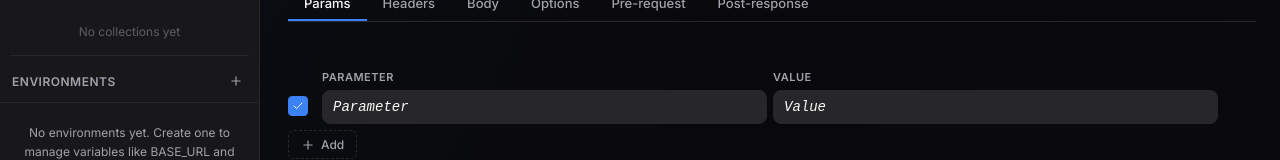
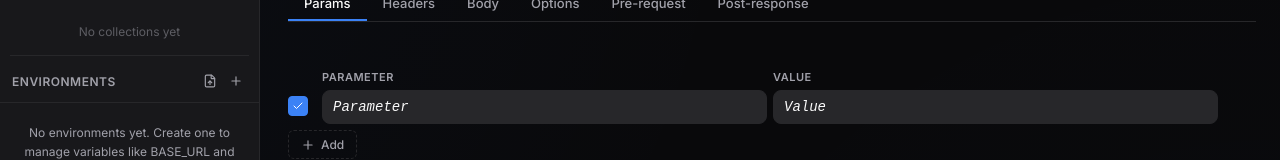
Before and after one commit to CamelDev/ultra-rpc, a React (Vite) app: page / in a window 1280 px wide. Both pictures are taken after a click on the button 232 px from the left and 773 px from the top of the page. Shown: the part 142-302 px from the top of the page. Built offline with nearby package versions, Linux system fonts and the light colour scheme.

Commit message:
Added env import

```diff
--- a/electron/preload.ts
+++ b/electron/preload.ts
@@ -31,6 +31,7 @@ contextBridge.exposeInMainWorld('ultraRpc', {
   // ===== Environments =====
   getEnvironments: () => ipcRenderer.invoke('storage:getEnvironments'),
   saveEnvironments: (envs: any[]) => ipcRenderer.invoke('storage:saveEnvironments', envs),
+  importEnvironment: () => ipcRenderer.invoke('storage:importEnvironment'),
 
   // ===== Settings =====
   getSettings: () => ipcRenderer.invoke('storage:getSettings'),
--- a/src/components/EnvironmentPanel.css
+++ b/src/components/EnvironmentPanel.css
@@ -9,6 +9,21 @@
   justify-content: space-between;
   padding: 10px 12px;
   border-bottom: 1px solid var(--border);
+}
+
+.env-panel-actions {
+  display: flex;
+  gap: 4px;
+}
+
+.env-action-btn {
+  padding: 4px !important;
+  color: var(--text-secondary);
+  transition: color 0.15s ease;
+}
+
+.env-action-btn:hover {
+  color: var(--text-primary);
 }
 
 .env-panel-title {
--- a/src/components/EnvironmentPanel.tsx
+++ b/src/components/EnvironmentPanel.tsx
@@ -1,5 +1,5 @@
 import React, { useState } from 'react'
-import { Plus, Trash2, Check, ChevronDown, Edit2, Save } from 'lucide-react'
+import { Plus, Trash2, Check, ChevronDown, Edit2, Save, FileUp } from 'lucide-react'
 import type { Environment, KeyValuePair } from '../types'
 import { emptyKV } from '../lib/helpers'
 import './EnvironmentPanel.css'
@@ -17,6 +17,19 @@ const EnvironmentPanel: React.FC<Props> = ({ environments, onChange, activeEnvId
   const [nameInput, setNameInput] = useState('')
 
   const uid = () => Math.random().toString(36).substring(2, 11)
+
+  const handleImport = async () => {
+    const result = await window.ultraRpc.importEnvironment()
+    if (result.success && result.environments) {
+      const newEnvs = [...environments, ...result.environments]
+      onChange(newEnvs)
+      if (result.environments.length > 0) {
+        setExpandedId(result.environments[0].id)
+      }
+    } else if (result.error && result.error !== 'Cancelled') {
+      alert(`Import failed: ${result.error}`)
+    }
+  }
 
   const addEnvironment = () => {
     const newEnv: Environment = {
@@ -77,9 +90,14 @@ const EnvironmentPanel: React.FC<Props> = ({ environments, onChange, activeEnvId
     <div className="env-panel">
       <div className="env-panel-header">
         <span className="env-panel-title">Environments</span>
-        <button className="btn-ghost env-add-btn" onClick={addEnvironment}>
-          <Plus size={14} />
-        </button>
+        <div className="env-panel-actions">
+          <button className="btn-ghost env-action-btn" onClick={handleImport} title="Import Postman Environment">
+            <FileUp size={14} />
+          </button>
+          <button className="btn-ghost env-action-btn" onClick={addEnvironment} title="Add Environment">
+            <Plus size={14} />
+          </button>
+        </div>
       </div>
 
       {environments.length === 0 && (
--- a/src/types/electron.d.ts
+++ b/src/types/electron.d.ts
@@ -47,6 +47,7 @@ export interface UltraRpcApi {
   // Environments
   getEnvironments: () => Promise<{ success: boolean; environments?: any[]; error?: string }>
   saveEnvironments: (envs: any[]) => Promise<{ success: boolean; error?: string }>
+  importEnvironment: () => Promise<{ success: boolean; environments?: any[]; error?: string }>
 
   // Settings
   getSettings: () => Promise<{ success: boolean; settings?: any; error?: string }>
```
Also changed, not shown: electron/storage-handler.ts (+58 -0 lines).
